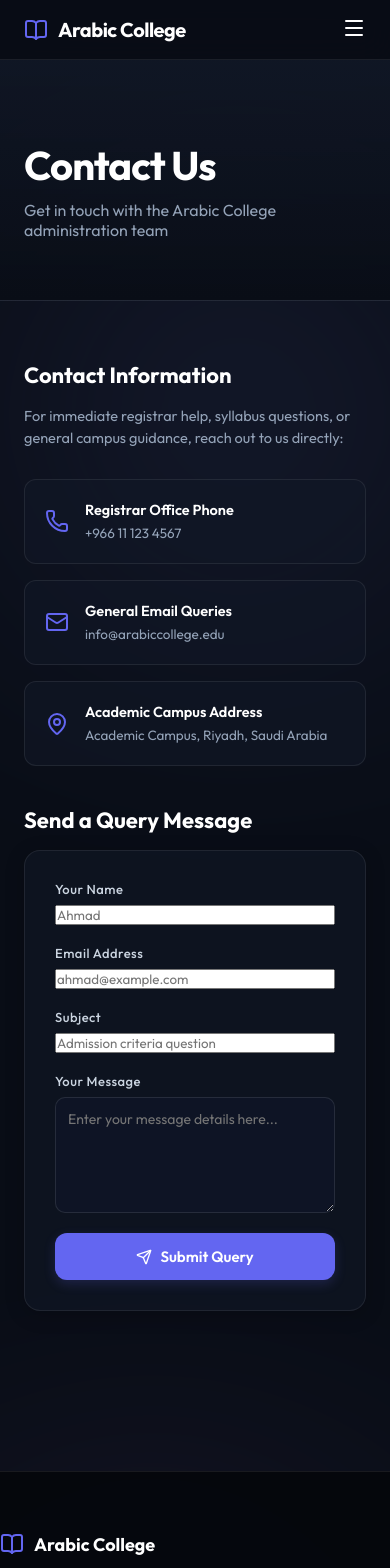
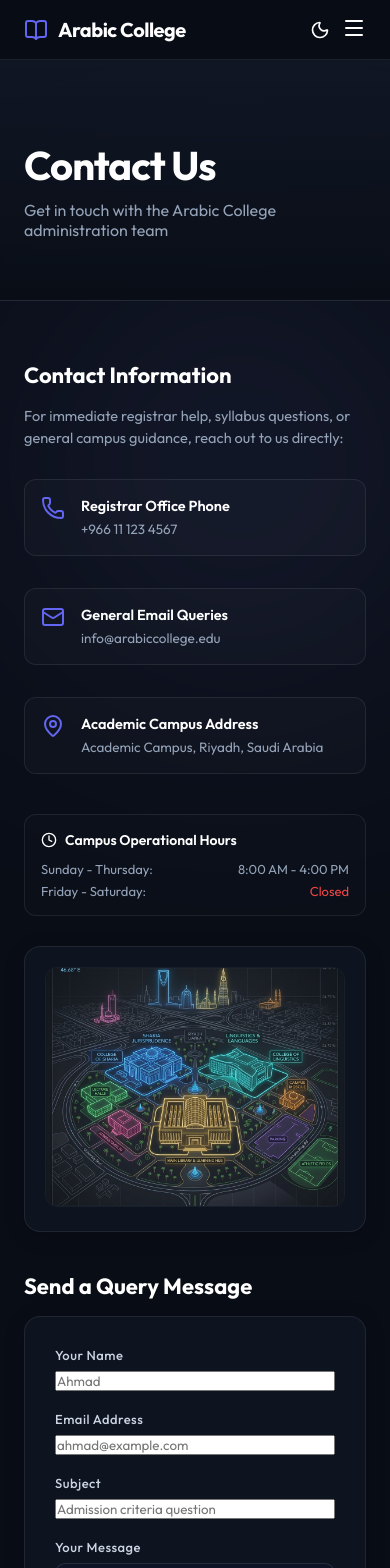
Before and after one commit to Ahsen2001/Arabic_college, a React (Vite) app in the folder frontend/: page /contact in a window 390 px wide. Shown: the top 1568 px of the page. Built offline with nearby package versions, Linux system fonts and the light colour scheme.

Commit message:
feat: initialize core frontend routing, layout components, and global styling for the college management system

```diff
--- a/frontend/src/App.css
+++ b/frontend/src/App.css
@@ -197,7 +197,6 @@ body::after {
 
 .btn-primary:hover {
   background: var(--primary-hover);
-  transform: translateY(-1px);
   box-shadow: 0 6px 20px rgba(99, 102, 241, 0.4);
 }
 
@@ -1904,7 +1903,7 @@ body::after {
   padding: 20px;
   background: none;
   border: none;
-  color: white;
+  color: var(--text-primary);
   font-size: 15px;
   font-weight: 600;
   cursor: pointer;
@@ -2373,9 +2372,18 @@ body::after {
 }
 
 /* Responsiveness adjustments for Public website */
+.mobile-actions-container {
+  display: none;
+}
+
 @media (max-width: 1024px) {
   .nav-links-desktop {
     display: none;
+  }
+  .mobile-actions-container {
+    display: flex;
+    align-items: center;
+    gap: 12px;
   }
   .nav-toggle-mobile {
     display: block;
@@ -2705,3 +2713,143 @@ body.light-theme .badge-role {
   color: #4f46e5;
   border: 1px solid rgba(79, 70, 229, 0.15);
 }
+
+/* Enhanced Contact Page Styles */
+.contact-campus-map-card {
+  margin-top: 30px;
+  background: var(--bg-card);
+  border: 1px solid var(--border-glass);
+  border-radius: 16px;
+  padding: 20px;
+  overflow: hidden;
+  box-shadow: 0 4px 20px rgba(0, 0, 0, 0.2);
+}
+
+.contact-campus-map-card img {
+  width: 100%;
+  height: 240px;
+  object-fit: cover;
+  border-radius: 12px;
+  border: 1px solid rgba(255, 255, 255, 0.05);
+  transition: transform 0.3s ease;
+}
+
+.contact-campus-map-card:hover img {
+  transform: scale(1.02);
+}
+
+.info-item-card {
+  display: flex;
+  gap: 16px;
+  align-items: flex-start;
+  background: rgba(255, 255, 255, 0.02);
+  border: 1px solid var(--border-glass);
+  border-radius: 12px;
+  padding: 16px;
+  margin-bottom: 16px;
+  transition: all 0.2s ease;
+}
+
+.info-item-card:hover {
+  border-color: var(--primary);
+  background: rgba(99, 102, 241, 0.04);
+}
+
+.operational-hours-card {
+  margin-top: 24px;
+  background: rgba(255, 255, 255, 0.01);
+  border: 1px solid var(--border-glass);
+  border-radius: 12px;
+  padding: 16px;
+}
+
+.operational-hours-title {
+  display: flex;
+  align-items: center;
+  gap: 8px;
+  color: white;
+  font-weight: 600;
+  font-size: 14px;
+  margin-bottom: 12px;
+}
+
+.operational-hours-list {
+  display: flex;
+  flex-direction: column;
+  gap: 6px;
+  font-size: 13px;
+  color: var(--text-secondary);
+}
+
+.operational-hours-row {
+  display: flex;
+  justify-content: space-between;
+}
+
+/* Global Light Theme Title & Text Overrides */
+body.light-theme h1,
+body.light-theme h2,
+body.light-theme h3,
+body.light-theme h4,
+body.light-theme h5,
+body.light-theme .card-info-title,
+body.light-theme .value-card h4,
+body.light-theme .program-card-body h3,
+body.light-theme .program-card-header .code-badge,
+body.light-theme .about-intro-panel h1,
+body.light-theme .about-intro-panel h2,
+body.light-theme .news-card h3,
+body.light-theme .event-card h3,
+body.light-theme .teacher-card h3,
+body.light-theme .contact-info-panel h2,
+body.light-theme .contact-form-panel h2,
+body.light-theme .page-header h1,
+body.light-theme .slide-content h2,
+body.light-theme .faq-question-row,
+body.light-theme .operational-hours-title,
+body.light-theme .public-navbar .nav-link-item {
+  color: #0f172a !important;
+}
+
+body.light-theme .public-navbar {
+  background: rgba(255, 255, 255, 0.9) !important;
+  border-bottom: 1px solid rgba(15, 23, 42, 0.08) !important;
+}
+body.light-theme .public-navbar .navbar-logo {
+  color: #0f172a !important;
+}
+body.light-theme .public-navbar .nav-link-item:hover,
+body.light-theme .public-navbar .nav-link-item.active {
+  color: #0f172a !important;
+}
+
+body.light-theme .nav-drawer-mobile {
+  background: rgba(255, 255, 255, 0.98) !important;
+}
+body.light-theme .drawer-link-item {
+  color: #475569 !important;
+}
+body.light-theme .drawer-link-item.active {
+  color: #0f172a !important;
+}
+
+body.light-theme .page-header {
+  background: rgba(15, 23, 42, 0.03) !important;
+  border-bottom: 1px solid rgba(15, 23, 42, 0.08) !important;
+}
+body.light-theme .page-header p {
+  color: #475569 !important;
+}
+
+body.light-theme .info-item-card {
+  background: rgba(15, 23, 42, 0.02) !important;
+}
+
+body.light-theme .info-item-card:hover {
+  background: rgba(79, 70, 229, 0.04) !important;
+  border-color: var(--primary) !important;
+}
+
+body.light-theme .mobile-actions-container button {
+  color: #0f172a !important;
+}
--- a/frontend/src/components/Navbar.tsx
+++ b/frontend/src/components/Navbar.tsx
@@ -1,13 +1,15 @@
 import React, { useState } from 'react';
 import { Link, useLocation } from 'react-router-dom';
 import { useAuth } from '../context/AuthContext';
-import { Menu, X, BookOpen, User } from 'lucide-react';
+import { useTheme } from '../context/ThemeContext';
+import { Menu, X, BookOpen, User, Sun, Moon } from 'lucide-react';
 
 const Navbar: React.FC = () => {
   const { user } = useAuth();
   const location = useLocation();
   const [isOpen, setIsOpen] = useState(false);
 
+  const { isLightTheme, toggleTheme } = useTheme();
   const toggleMenu = () => setIsOpen(!isOpen);
 
   const navLinks = [
@@ -55,12 +57,29 @@ const Navbar: React.FC = () => {
               Portal Login
             </Link>
           )}
+          <button
+            onClick={toggleTheme}
+            className="btn btn-outline btn-sm"
+            style={{ padding: '8px', marginLeft: '10px', display: 'flex', alignItems: 'center', justifyContent: 'center' }}
+            title="Toggle Light/Dark Theme"
+          >
+            {isLightTheme ? <Sun size={14} /> : <Moon size={14} />}
+          </button>
         </div>
 
-        {/* Mobile Hamburger Button */}
-        <button onClick={toggleMenu} className="nav-toggle-mobile" aria-label="Toggle menu">
-          {isOpen ? <X size={24} /> : <Menu size={24} />}
-        </button>
+        {/* Mobile Actions Container */}
+        <div className="mobile-actions-container">
+          <button
+            onClick={toggleTheme}
+            style={{ background: 'none', border: 'none', cursor: 'pointer', color: 'white', display: 'flex', alignItems: 'center', justifyContent: 'center' }}
+            title="Toggle Light/Dark Theme"
+          >
+            {isLightTheme ? <Sun size={20} /> : <Moon size={20} />}
+          </button>
+          <button onClick={toggleMenu} className="nav-toggle-mobile" aria-label="Toggle menu">
+            {isOpen ? <X size={24} /> : <Menu size={24} />}
+          </button>
+        </div>
       </div>
 
       {/* Mobile Drawer */}
--- a/frontend/src/components/PortalLayout.tsx
+++ b/frontend/src/components/PortalLayout.tsx
@@ -1,6 +1,7 @@
 import React, { useState } from 'react';
 import { Link, useLocation, useNavigate, Outlet } from 'react-router-dom';
 import { useAuth } from '../context/AuthContext';
+import { useTheme } from '../context/ThemeContext';
 import toast from 'react-hot-toast';
 import {
   LayoutDashboard, ClipboardCheck, Users, GraduationCap,
@@ -15,31 +16,7 @@ const PortalLayout: React.FC = () => {
   const navigate = useNavigate();
   const [isLoggingOut, setIsLoggingOut] = useState(false);
 
-  // Theme support state
-  const [isLightTheme, setIsLightTheme] = useState(() => {
-    const saved = localStorage.getItem('theme');
-    const isLight = saved === 'light';
-    if (isLight) {
-      document.body.classList.add('light-theme');
-    } else {
-      document.body.classList.remove('light-theme');
-    }
-    return isLight;
-  });
-
-  const toggleTheme = () => {
-    setIsLightTheme(prev => {
-      const newVal = !prev;
-      if (newVal) {
-        document.body.classList.add('light-theme');
-        localStorage.setItem('theme', 'light');
-      } else {
-        document.body.classList.remove('light-theme');
-        localStorage.setItem('theme', 'dark');
-      }
-      return newVal;
-    });
-  };
+  const { isLightTheme, toggleTheme } = useTheme();
 
   if (!user) return null;
 
--- /dev/null
+++ b/frontend/src/context/ThemeContext.tsx
@@ -0,0 +1,43 @@
+import React, { createContext, useContext, useState, useEffect } from 'react';
+
+interface ThemeContextType {
+  isLightTheme: boolean;
+  toggleTheme: () => void;
+}
+
+const ThemeContext = createContext<ThemeContextType | undefined>(undefined);
+
+export const ThemeProvider: React.FC<{ children: React.ReactNode }> = ({ children }) => {
+  const [isLightTheme, setIsLightTheme] = useState(() => {
+    const saved = localStorage.getItem('theme');
+    return saved === 'light';
+  });
+
+  useEffect(() => {
+    if (isLightTheme) {
+      document.body.classList.add('light-theme');
+      localStorage.setItem('theme', 'light');
+    } else {
+      document.body.classList.remove('light-theme');
+      localStorage.setItem('theme', 'dark');
+    }
+  }, [isLightTheme]);
+
+  const toggleTheme = () => {
+    setIsLightTheme(prev => !prev);
+  };
+
+  return (
+    <ThemeContext.Provider value={{ isLightTheme, toggleTheme }}>
+      {children}
+    </ThemeContext.Provider>
+  );
+};
+
+export const useTheme = () => {
+  const context = useContext(ThemeContext);
+  if (!context) {
+    throw new Error('useTheme must be used within a ThemeProvider');
+  }
+  return context;
+};
--- a/frontend/src/screens/public/Contact.tsx
+++ b/frontend/src/screens/public/Contact.tsx
@@ -1,7 +1,7 @@
 import React, { useState } from 'react';
 import api from '../../api';
 import toast from 'react-hot-toast';
-import { Mail, Phone, MapPin, Send } from 'lucide-react';
+import { Mail, Phone, MapPin, Send, Clock } from 'lucide-react';
 
 const Contact: React.FC = () => {
   const [name, setName] = useState('');
@@ -82,6 +82,29 @@ const Contact: React.FC = () => {
                     <p>Academic Campus, Riyadh, Saudi Arabia</p>
                   </div>
                 </div>
+              </div>
+
+              {/* Operational Hours */}
+              <div className="operational-hours-card">
+                <div className="operational-hours-title">
+                  <Clock size={16} />
+                  <span>Campus Operational Hours</span>
+                </div>
+                <div className="operational-hours-list">
+                  <div className="operational-hours-row">
+                    <span>Sunday - Thursday:</span>
+                    <span>8:00 AM - 4:00 PM</span>
+                  </div>
+                  <div className="operational-hours-row">
+                    <span>Friday - Saturday:</span>
+                    <span style={{ color: 'var(--error)' }}>Closed</span>
+                  </div>
+                </div>
+              </div>
+
+              {/* Riyadh Campus Vector Map Illustration */}
+              <div className="contact-campus-map-card">
+                <img src="/assets/college_campus_map.png" alt="Riyadh Campus Location Map Illustration" />
               </div>
             </div>
 
```
Also changed, not shown: frontend/src/App.tsx (+6 -3 lines), frontend/public/assets/college_campus_map.png (added).
